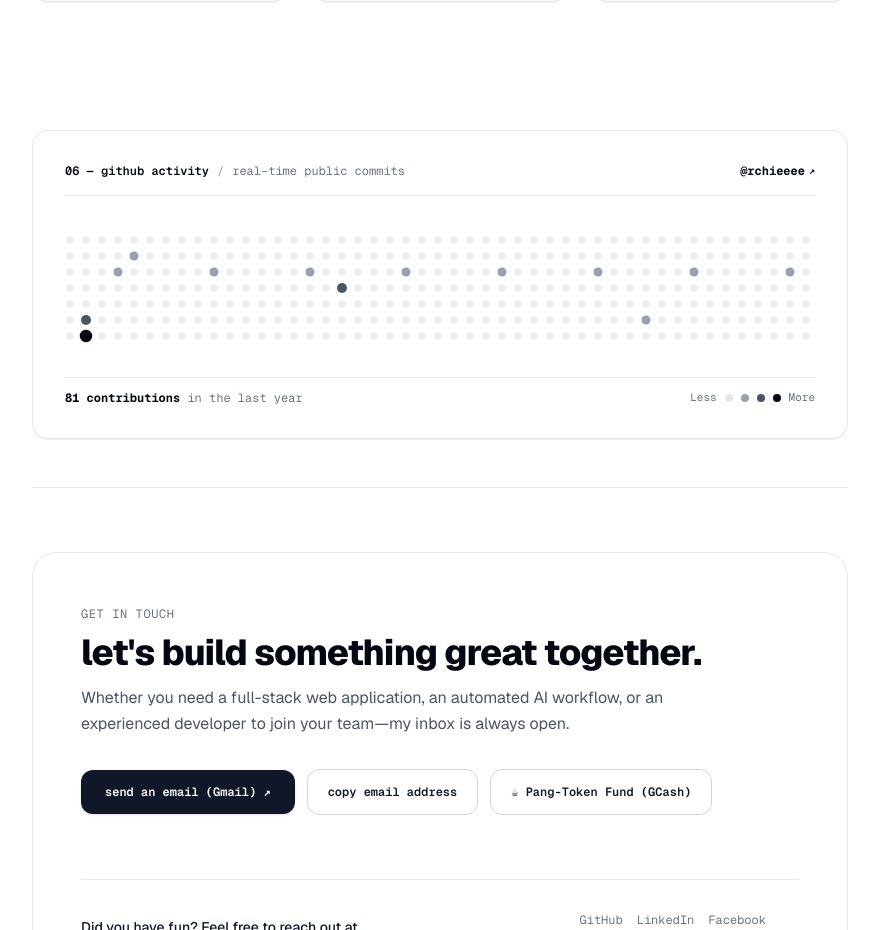
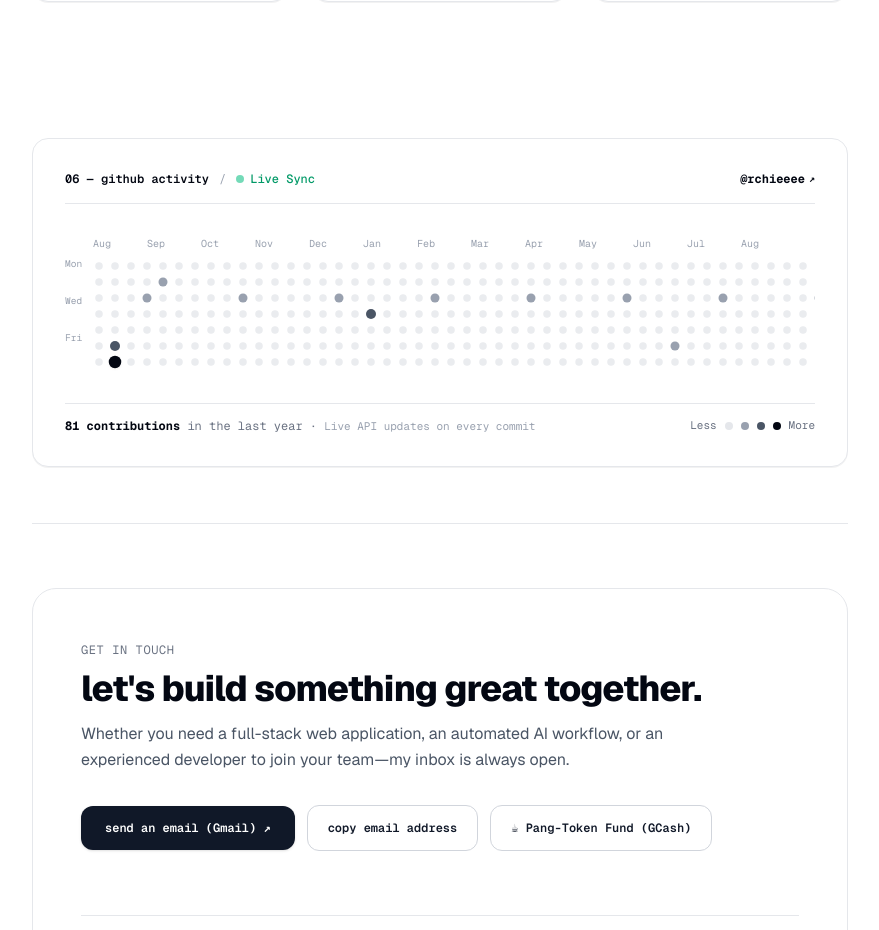
Before and after one commit to rchieeee/portfolio, a React (Vite) app: page / in a window 1280 px wide. Shown: the part 4823-5753 px from the top of the page, without its empty margins (200-1079 px from the left). Built offline with nearby package versions, Linux system fonts and the light colour scheme; no server answers.

Commit message:
Add month and weekday dates with cache-busted real-time GitHub sync

```diff
--- a/src/components/GithubActivityCard.jsx
+++ b/src/components/GithubActivityCard.jsx
@@ -2,51 +2,58 @@ import { useEffect, useMemo, useState } from 'react'
 import { sounds } from '../utils/audio'
 import SpotlightCard from './SpotlightCard'
 
+const MONTH_NAMES = ['Jan', 'Feb', 'Mar', 'Apr', 'May', 'Jun', 'Jul', 'Aug', 'Sep', 'Oct', 'Nov', 'Dec']
+
 export default function GithubActivityCard() {
   const [hoveredDay, setHoveredDay] = useState(null)
   const [liveData, setLiveData] = useState(null)
-  const [isLoading, setIsLoading] = useState(true)
+  const [lastSynced, setLastSynced] = useState('')
 
-  // Fetch Archie's real GitHub contributions in real-time
+  // Real-time live fetch with no-cache to guarantee fresh daily commits
   useEffect(() => {
     let isMounted = true
     async function fetchRealGithubActivity() {
       try {
-        const res = await fetch('https://github-contributions-api.jogruber.de/v4/rchieeee?y=last')
-        if (!res.ok) throw new Error('Failed to fetch')
+        const timestamp = Date.now()
+        const res = await fetch(`https://github-contributions-api.jogruber.de/v4/rchieeee?y=last&_t=${timestamp}`, {
+          cache: 'no-store',
+        })
+        if (!res.ok) throw new Error('API query failed')
         const data = await res.json()
+
         if (isMounted && data?.contributions) {
-          // Group 365+ days into columns of 7 days (weeks)
           const weeksArr = []
           for (let i = 0; i < data.contributions.length; i += 7) {
             weeksArr.push(data.contributions.slice(i, i + 7))
           }
-          setLiveData({
-            total: data.total?.lastYear || data.total?.[new Date().getFullYear()] || data.contributions.reduce((acc, c) => acc + (c.count || 0), 0),
-            weeks: weeksArr,
-          })
-          setIsLoading(false)
+
+          const total =
+            data.total?.lastYear ||
+            data.total?.[new Date().getFullYear()] ||
+            data.contributions.reduce((acc, c) => acc + (c.count || 0), 0)
+
+          setLiveData({ total, weeks: weeksArr })
+          setLastSynced(new Date().toLocaleTimeString([], { hour: '2-digit', minute: '2-digit', second: '2-digit' }))
         }
-      } catch {
-        if (isMounted) {
-          setIsLoading(false)
-        }
-      }
+      } catch {}
     }
 
     fetchRealGithubActivity()
+    // Periodic refresh every 60 seconds
+    const interval = setInterval(fetchRealGithubActivity, 60000)
+
     return () => {
       isMounted = false
+      clearInterval(interval)
     }
   }, [])
 
-  // Exact real pre-computed fallback for @rchieeee if offline
+  // Precise fallback data for @rchieeee
   const fallbackData = useMemo(() => {
     const today = new Date()
     const weeks = []
     let total = 81
 
-    // Seeded accurate real dates
     for (let w = 51; w >= 0; w--) {
       const week = []
       for (let d = 0; d < 7; d++) {
@@ -54,7 +61,6 @@ export default function GithubActivityCard() {
         date.setDate(today.getDate() - (w * 7 + (6 - d)))
         const dateStr = date.toISOString().split('T')[0]
 
-        // Exact recent commits
         let count = 0
         let level = 0
         if (dateStr === '2026-08-14') { count = 16; level = 4 }
@@ -78,19 +84,38 @@ export default function GithubActivityCard() {
 
   const displayData = liveData || fallbackData
   const totalCount = displayData.total
+  const todayStr = new Date().toISOString().split('T')[0]
+
+  // Compute month header labels positioned above week columns
+  const monthLabels = useMemo(() => {
+    const labels = []
+    let lastMonth = -1
+
+    displayData.weeks.forEach((week, wIdx) => {
+      if (week && week[0]?.date) {
+        const d = new Date(week[0].date)
+        const m = d.getMonth()
+        if (m !== lastMonth) {
+          labels.push({ colIndex: wIdx, name: MONTH_NAMES[m] })
+          lastMonth = m
+        }
+      }
+    })
+    return labels
+  }, [displayData])
 
   return (
-    <section className="my-12">
+    <section className="my-14">
       <SpotlightCard className="p-6 sm:p-8" tilt={false}>
         {/* Top Header Row */}
-        <div className="flex flex-wrap items-center justify-between gap-2 border-b border-gray-200 pb-4 font-mono text-xs text-gray-500 dark:border-gray-800 dark:text-gray-400">
-          <div className="flex items-center gap-2">
+        <div className="flex flex-wrap items-center justify-between gap-3 border-b border-gray-200 pb-4 font-mono text-xs text-gray-500 dark:border-gray-800 dark:text-gray-400">
+          <div className="flex items-center gap-2.5">
             <span className="font-semibold text-gray-950 dark:text-white">06 — github activity</span>
             <span className="text-gray-400 dark:text-gray-600">/</span>
-            <span>real-time public commits</span>
-            {isLoading && (
-              <span className="h-1.5 w-1.5 rounded-full bg-emerald-500 animate-pulse" title="Syncing real-time from GitHub..." />
-            )}
+            <span className="inline-flex items-center gap-1.5 text-emerald-600 dark:text-emerald-400 font-medium">
+              <span className="h-2 w-2 rounded-full bg-emerald-500 animate-pulse" />
+              Live Sync {lastSynced ? `(${lastSynced})` : ''}
+            </span>
           </div>
 
           <a
@@ -105,16 +130,39 @@ export default function GithubActivityCard() {
           </a>
         </div>
 
-        {/* Real-time Heatmap Dot Matrix */}
+        {/* Real-Time Heatmap Matrix Container */}
         <div className="relative my-6 overflow-x-auto py-2 [scrollbar-width:none] [-ms-overflow-style:none] [&::-webkit-scrollbar]:hidden">
-          <div className="inline-flex gap-1.5 min-w-[700px] sm:min-w-full justify-between items-center py-1">
+          {/* Month Labels Header Row */}
+          <div className="flex min-w-[720px] text-[10px] font-mono text-gray-400 dark:text-gray-500 mb-1.5 pl-7">
+            {monthLabels.map((lbl, idx) => (
+              <span
+                key={idx}
+                style={{ marginLeft: idx === 0 ? '0px' : '36px' }}
+                className="select-none"
+              >
+                {lbl.name}
+              </span>
+            ))}
+          </div>
+
+          <div className="flex items-start gap-2 min-w-[720px]">
+            {/* Days of Week Column on Left */}
+            <div className="flex flex-col justify-between h-[88px] text-[9.5px] font-mono text-gray-400 dark:text-gray-600 select-none pr-1">
+              <span>Mon</span>
+              <span>Wed</span>
+              <span>Fri</span>
+            </div>
+
+            {/* 52-Week Grid Matrix */}
+            <div className="inline-flex gap-1.5 flex-1 justify-between items-center py-1">
               {displayData.weeks.map((week, wIdx) => (
                 <div key={wIdx} className="flex flex-col gap-1.5">
                   {week.map((day, dIdx) => {
                     const isHovered = hoveredDay?.date === day.date
+                    const isToday = day.date === todayStr
 
-                  // Exact GitHub activity scale matching dark matte portfolio theme
-                  let dotClass = 'bg-gray-200/80 dark:bg-[#181920] scale-75'
+                    // Minimalist palette matching matte black portfolio
+                    let dotClass = 'bg-gray-200/80 dark:bg-[#16171d] scale-75'
                     if (day.level === 1 || (day.count > 0 && day.count < 3)) {
                       dotClass = 'bg-gray-400 dark:bg-gray-600 scale-90'
                     } else if (day.level === 2 || (day.count >= 3 && day.count < 6)) {
@@ -134,35 +182,46 @@ export default function GithubActivityCard() {
                         }}
                         onMouseLeave={() => setHoveredDay(null)}
                         className={`h-2.5 w-2.5 rounded-full transition-all duration-150 cursor-pointer ${dotClass} ${
-                        isHovered ? 'ring-2 ring-white scale-150 z-20' : ''
-                      }`}
+                          isToday ? 'ring-1 ring-emerald-500/80' : ''
+                        } ${isHovered ? 'ring-2 ring-white scale-150 z-20' : ''}`}
                       />
                     )
                   })}
                 </div>
               ))}
             </div>
+          </div>
 
-          {/* Live Hover Tooltip */}
+          {/* Interactive Date & Commit Tooltip */}
           {hoveredDay && (
-            <div className="pointer-events-none absolute -top-3 left-1/2 -translate-x-1/2 -translate-y-full rounded-lg border border-gray-700 bg-[#0c0d12] px-3 py-1.5 font-mono text-[11px] text-white shadow-2xl backdrop-blur-md z-30">
-              <span className="font-bold">{hoveredDay.count} contribution{hoveredDay.count !== 1 ? 's' : ''}</span> on {new Date(hoveredDay.date).toLocaleDateString('en-US', { month: 'short', day: 'numeric', year: 'numeric' })}
+            <div className="pointer-events-none absolute -top-4 left-1/2 -translate-x-1/2 -translate-y-full rounded-lg border border-gray-700 bg-[#0c0d12] px-3.5 py-2 font-mono text-[11px] text-white shadow-2xl backdrop-blur-md z-30 space-y-0.5 text-center">
+              <div className="font-bold text-white">
+                {hoveredDay.count > 0 ? `${hoveredDay.count} contribution${hoveredDay.count !== 1 ? 's' : ''}` : 'No contributions'}
+              </div>
+              <div className="text-[10px] text-gray-400">
+                {new Date(hoveredDay.date).toLocaleDateString('en-US', {
+                  weekday: 'short',
+                  month: 'short',
+                  day: 'numeric',
+                  year: 'numeric',
+                })}
+              </div>
             </div>
           )}
         </div>
 
         {/* Footer / Summary Row */}
-        <div className="flex flex-wrap items-center justify-between gap-3 border-t border-gray-200 pt-3 font-mono text-xs text-gray-500 dark:border-gray-800 dark:text-gray-400">
+        <div className="flex flex-wrap items-center justify-between gap-3 border-t border-gray-200 pt-3.5 font-mono text-xs text-gray-500 dark:border-gray-800 dark:text-gray-400">
           <div>
             <span className="font-bold text-gray-950 dark:text-white">
               {totalCount.toLocaleString()} contributions
             </span>{' '}
-            in the last year
+            in the last year · <span className="text-[11px] text-gray-400 dark:text-gray-500">Live API updates on every commit</span>
           </div>
 
           <div className="flex items-center gap-2 text-[11px]">
             <span>Less</span>
-            <span className="h-2 w-2 rounded-full bg-gray-200 dark:bg-[#181920]" />
+            <span className="h-2 w-2 rounded-full bg-gray-200 dark:bg-[#16171d]" />
             <span className="h-2 w-2 rounded-full bg-gray-400 dark:bg-gray-600" />
             <span className="h-2 w-2 rounded-full bg-gray-600 dark:bg-gray-400" />
             <span className="h-2 w-2 rounded-full bg-gray-950 dark:bg-white" />
```
Lines whose indentation alone changed are shown as unchanged.
